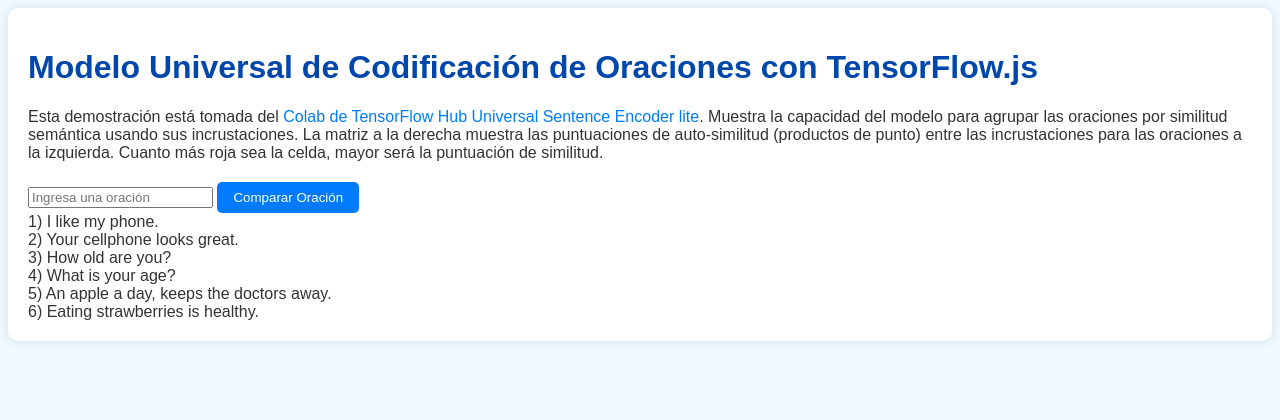
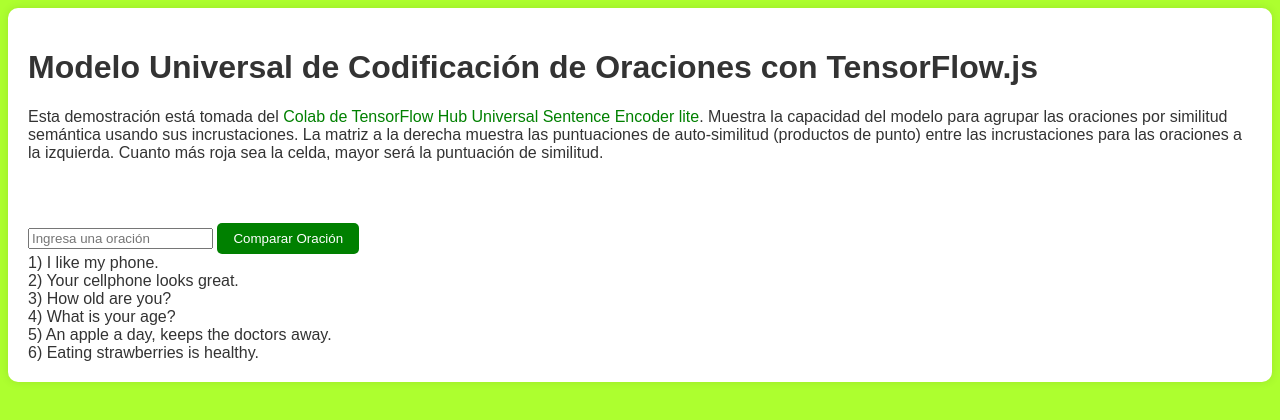
Before and after one commit to Leonardo0294/QnA-Encoder-Demo, a website built with Parcel: page index.html in a window 1280 px wide. Built offline with nearby package versions, Linux system fonts and the light colour scheme; what @tensorflow-models/universal-sentence-encoder would draw is missing.

Commit message:
style: actualizar estilos para el contenedor principal

```diff
--- a/styles.css
+++ b/styles.css
@@ -1,18 +1,18 @@
 /* Estilos para el cuerpo del documento */
 body {
     font-family: Arial, sans-serif; /* Cambiar la fuente del texto */
-    background-color: #f0f8ff; /* Fondo celeste */
+    background-color:greenyellow ; /* Fondo celeste */
     color: #333; /* Texto oscuro */
 }
 
 /* Estilos para los encabezados h1 y h2 */
 h1, h2, h3 {
-    color: #0047ab; /* Azul */
+    color: gre; /* Azul */
 }
 
 /* Estilos para los enlaces */
 a {
-    color: #007bff; /* Azul brillante */
+    color:green; /* Azul brillante */
     text-decoration: none; /* Sin subrayado */
 }
 
@@ -31,7 +31,7 @@
 
 /* Estilos para los contenedores de descripción */
 #description {
-    margin-bottom: 20px;
+    margin-bottom: 5%;
 }
 
 /* Estilos para los elementos de lista */
@@ -46,8 +46,8 @@
 
 /* Estilos para los botones */
 button {
-    background-color: #007bff; /* Fondo azul brillante */
-    color: #fff; /* Texto blanco */
+    background-color:green; /* Fondo azul brillante */
+    color: #ffffff; /* Texto blanco */
     border: none; /* Sin borde */
     border-radius: 5px; /* Bordes redondeados */
     padding: 8px 16px; /* Relleno */
```
